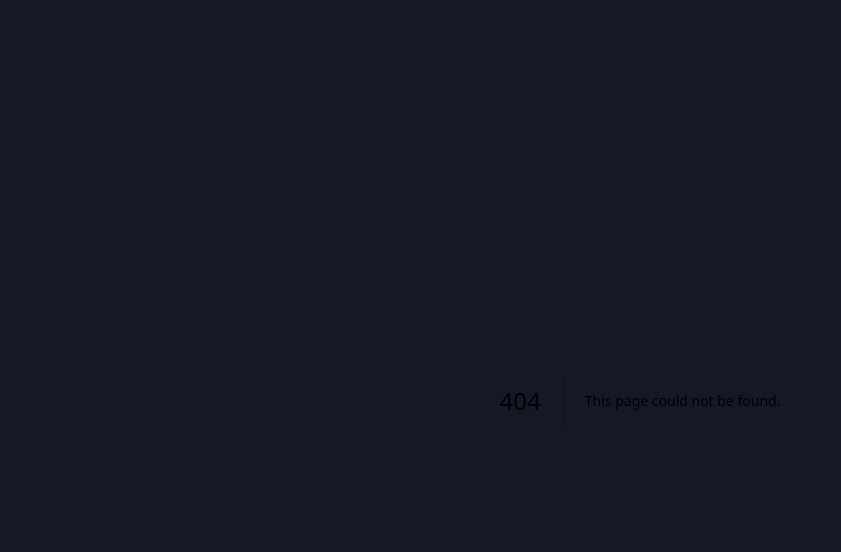
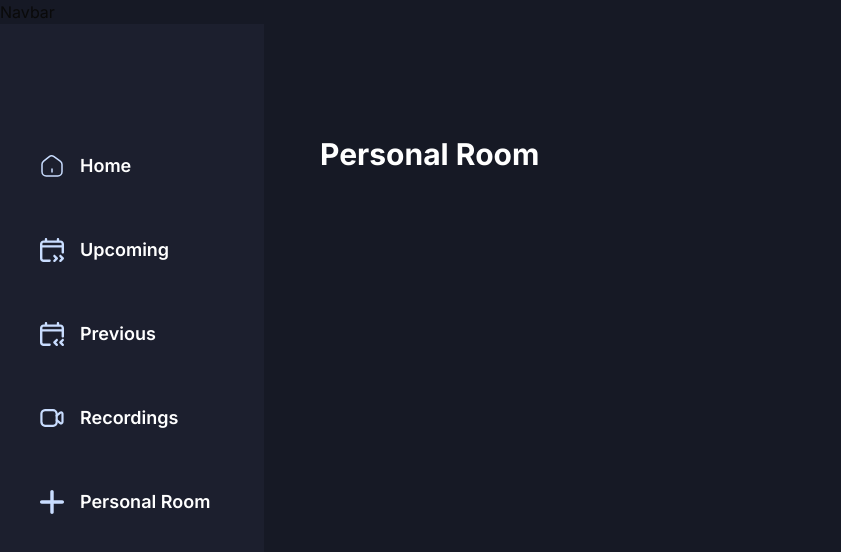
Before and after one commit to ItsArupSaha/Unifiya, a Next.js app: page /personal-room in a window 1280 px wide. Before the commit this address had no page. Shown: the top 552 px of the page, without its empty margins (0-841 px from the left). Built offline with nearby package versions, Linux system fonts and the light colour scheme.

Commit message:
routing added to the sidebar buttons

```diff
--- a/app/(root)/(home)/page.tsx
+++ b/app/(root)/(home)/page.tsx
@@ -1,5 +1,9 @@
 const Home = () => {
-  return <div>Home</div>;
+  return (
+    <section className="flex size-full flex-col gap-10 text-white">
+      <h1 className="text-3xl font-bold">Home</h1>
+    </section>
+  );
 };
 
 export default Home;
--- /dev/null
+++ b/app/(root)/(home)/personal-room/page.tsx
@@ -0,0 +1,9 @@
+const PersonalRoom = () => {
+  return (
+    <section className="flex size-full flex-col gap-10 text-white">
+      <h1 className="text-3xl font-bold">Personal Room</h1>
+    </section>
+  );
+};
+
+export default PersonalRoom;
--- /dev/null
+++ b/app/(root)/(home)/previous/page.tsx
@@ -0,0 +1,9 @@
+const Previous = () => {
+  return (
+    <section className="flex size-full flex-col gap-10 text-white">
+      <h1 className="text-3xl font-bold">Previous</h1>
+    </section>
+  );
+};
+
+export default Previous;
--- /dev/null
+++ b/app/(root)/(home)/recordings/page.tsx
@@ -0,0 +1,9 @@
+const Recordings = () => {
+  return (
+    <section className="flex size-full flex-col gap-10 text-white">
+      <h1 className="text-3xl font-bold">Reconding</h1>
+    </section>
+  );
+};
+
+export default Recordings;
--- /dev/null
+++ b/app/(root)/(home)/upcoming/page.tsx
@@ -0,0 +1,9 @@
+const Upcoming = () => {
+  return (
+    <section className="flex size-full flex-col gap-10 text-white">
+      <h1 className="text-3xl font-bold">Upcoming</h1>
+    </section>
+  );
+};
+
+export default Upcoming;
```
